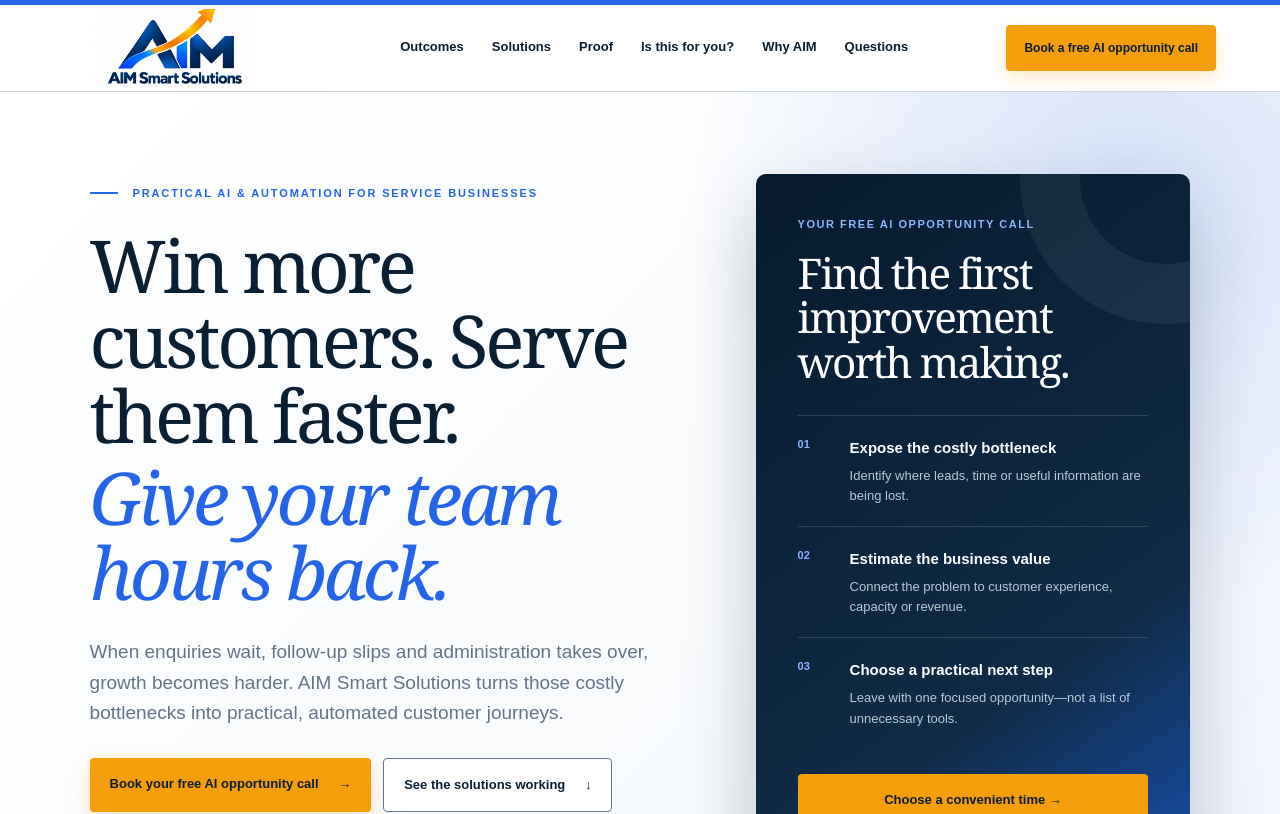
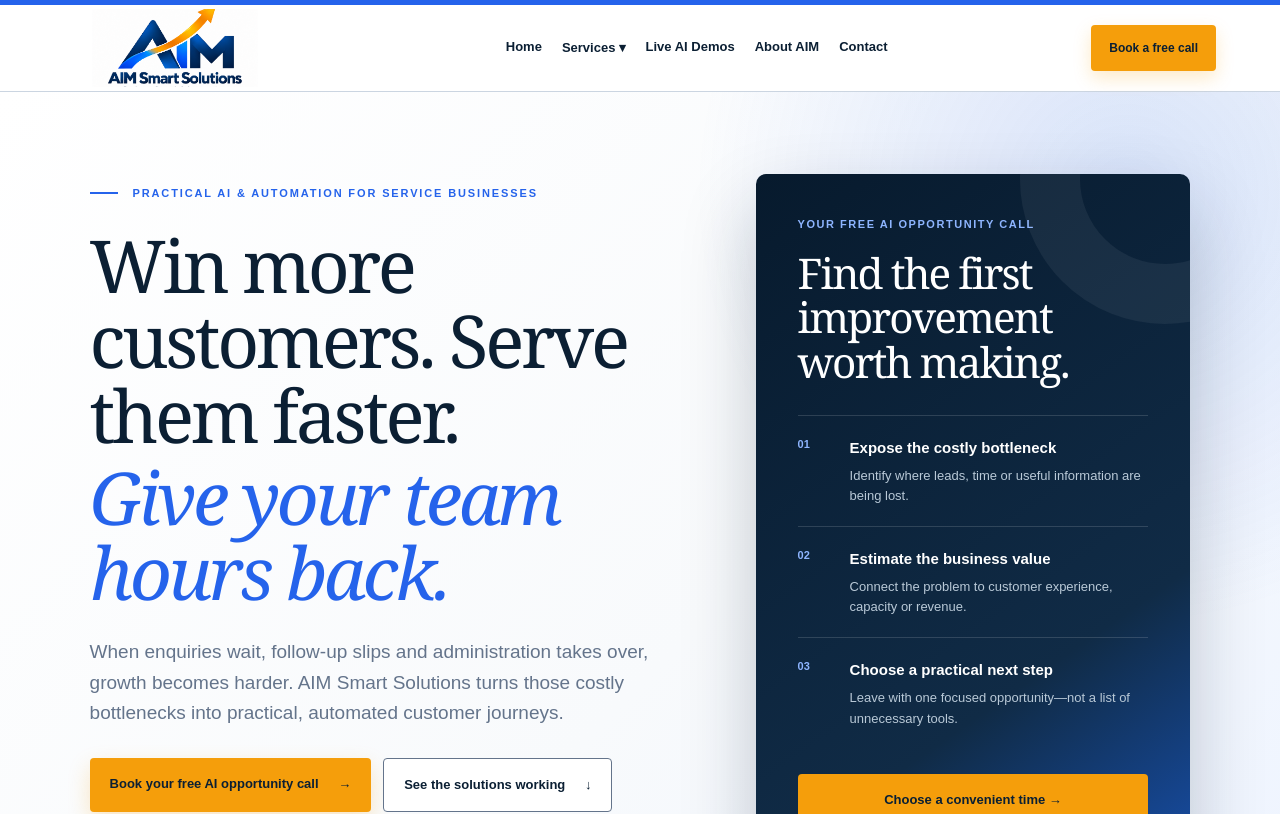
Before and after one commit to aidemolab/aim-smart-solutions, a Next.js app: page / in a window 1280 px wide. Shown: the top 814 px of the page. Built offline with nearby package versions, Linux system fonts and the light colour scheme.

Commit message:
Replace homepage navigation and solutions with links to dedicated pages

```diff
--- a/app/page.tsx
+++ b/app/page.tsx
@@ -1,3 +1,4 @@
+import ServiceHeader from "./components/ServiceHeader";
 const outcomes = [
   { number: "01", title: "Win more enquiries", body: "Acknowledge new leads quickly, capture the right information and make urgent opportunities easier to act on.", result: "Fewer valuable enquiries left waiting." },
   { number: "02", title: "Serve customers faster", body: "Remove avoidable delays from quotations, bookings, confirmations and routine customer communication.", result: "A smoother, more responsive customer journey." },
@@ -27,11 +28,7 @@ const faqs = [
 export default function Home() {
   return (
     <main id="top">
-      <header className="site-header">
-        <a className="brand" href="#top" aria-label="AIM Smart Solutions home"><img src="/aim-smart-solutions-logo.png" alt="AIM Smart Solutions" /></a>
-        <nav aria-label="Main navigation"><a href="#outcomes">Outcomes</a><a href="#solutions">Solutions</a><a href="#proof">Proof</a><a href="#fit">Is this for you?</a><a href="#about">Why AIM</a><a href="#faq">Questions</a></nav>
-        <a className="nav-cta" href="/book-appointment">Book a free AI opportunity call</a>
-      </header>
+      <ServiceHeader />
 
       <section className="funnel-hero">
         <div className="funnel-hero-copy">
@@ -54,7 +51,7 @@ export default function Home() {
 
       <section className="cost-section"><div><p className="kicker light">The cost of waiting</p><h2>Every slow response gives the customer another reason to look elsewhere.</h2></div><div className="cost-list"><p><span>01</span><strong>Missed revenue</strong> from enquiries that receive a faster answer elsewhere.</p><p><span>02</span><strong>Restricted capacity</strong> while skilled people repeat avoidable administration.</p><p><span>03</span><strong>Weaker decisions</strong> when important information remains scattered and unclear.</p></div></section>
 
-      <section className="section solution-section" id="solutions"><div className="section-intro"><div><p className="kicker">Outcome-led solutions</p><h2>Start with what must improve. <em>Then choose the technology.</em></h2></div><p>You do not need to diagnose the software. Choose the business outcome that matters and AIM will shape the right practical response.</p></div><div className="offer-grid">{offers.map((offer, index) => <article className="offer-card" key={offer.title}><p className="card-tag">{offer.label}</p><span className="offer-number">0{index + 1}</span><h3>{offer.title}</h3><p>{offer.body}</p><ul>{offer.includes.map(item => <li key={item}>✓ {item}</li>)}</ul><a href="/book-appointment">Discuss this outcome →</a></article>)}</div><div className="specialist-line"><strong>Also available:</strong> Customer email automation · AI voice agents · business dashboards · reporting · workflow discovery · tailored process automation</div></section>
+      <section className="section solution-section" id="solutions"><div className="section-intro"><div><p className="kicker">Our Services</p><h2>Explore practical AI, data and <em>automation services.</em></h2></div><p>Seven dedicated services, with working demonstrations that show what's possible for your business.</p></div><div className="offer-grid"><article className="offer-card"><p className="card-tag">01 / Smart Apps</p><h3>AI Smart Apps</h3><p>Custom applications that make complex decisions easier.</p><a href="/services/smart-apps">Explore smart applications →</a></article><article className="offer-card"><p className="card-tag">02 / Voice AI</p><h3>AI Voice Agents</h3><p>Give customers a responsive voice-based enquiry experience.</p><a href="/services/ai-voice-agents">Try our calling agent →</a></article><article className="offer-card"><p className="card-tag">03 / Automation and data</p><h3>Smarter Business Operations</h3><p>From customer workflows to dashboards, reporting and training.</p><a href="/services">View all seven services →</a></article></div><div className="specialist-line"><a href="/services">Explore all services →</a> &nbsp;·&nbsp; <a href="/live-demos">Try our live AI applications →</a></div></section>
 
       <section className="proof-section" id="proof"><div className="section proof-inner"><div className="proof-heading"><div><p className="kicker light">Evidence before promises</p><h2>Do not imagine the solution. <em>Test it.</em></h2></div><p>These are working customer journeys—not illustrations. Use them to experience how faster response, better information and simpler booking can feel.</p></div><div className="proof-grid">{demonstrations.map(item => <article key={item.number}><div className="proof-card-top"><span>{item.number}</span><b>LIVE</b></div><h3>{item.title}</h3><dl><dt>Without improvement</dt><dd>{item.problem}</dd><dt>With AIM</dt><dd>{item.solution}</dd></dl><a href={item.href}>{item.cta} →</a></article>)}</div></div></section>
 
```
